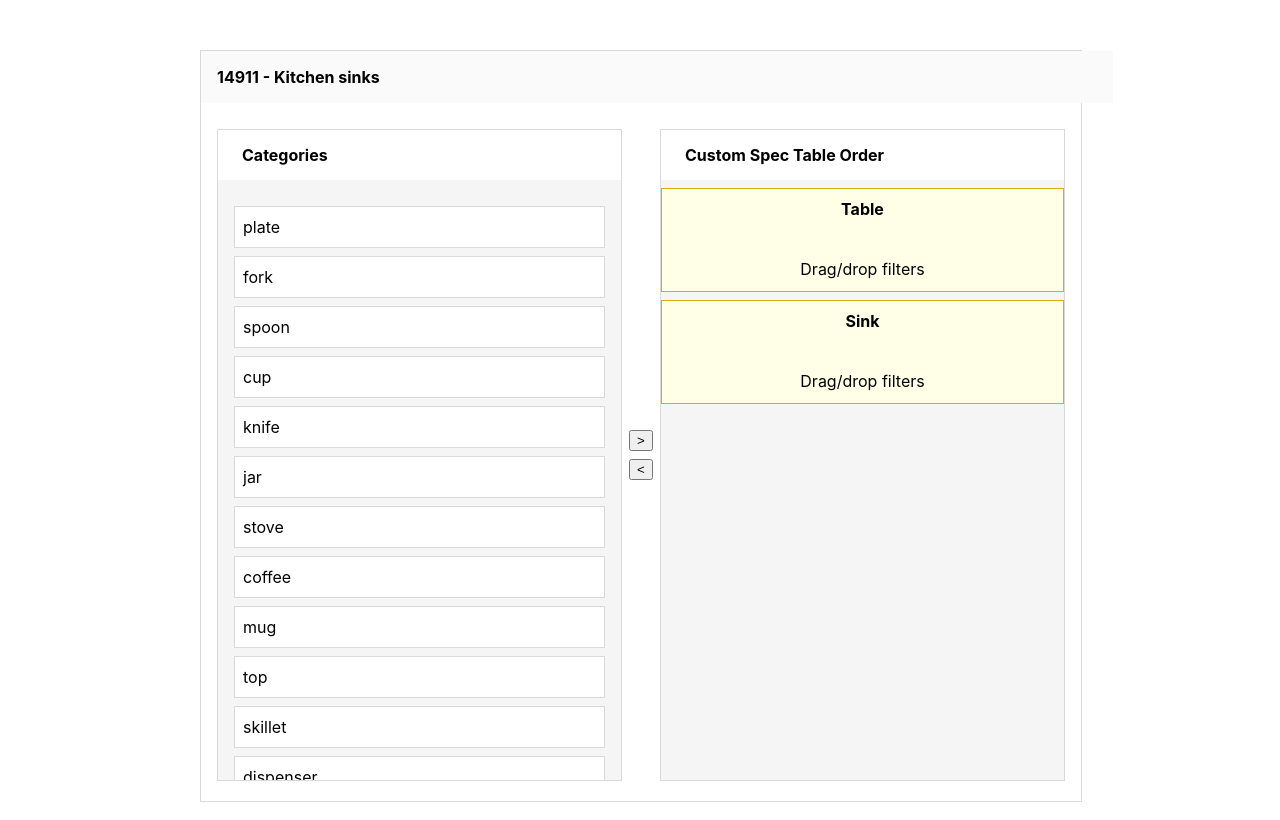
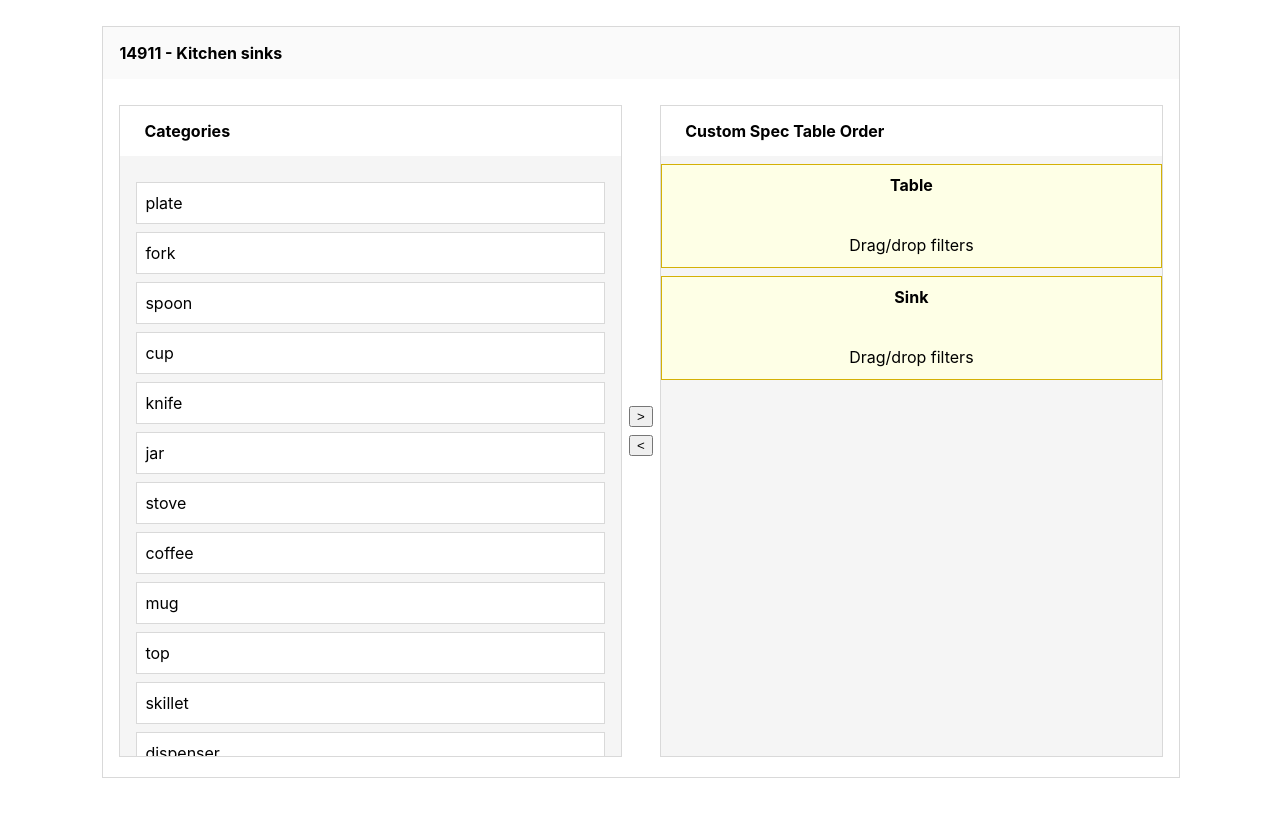
Before and after one commit to ricardomejiasilva/drag-drop-spec-tables, a React (Create React App) app: page / in a window 1280 px wide. Shown: the top 820 px of the page. Built offline with nearby package versions, Linux system fonts and the light colour scheme.

Commit message:
style  changes for sandbox

```diff
--- a/src/App.css
+++ b/src/App.css
@@ -13,7 +13,7 @@ p {
 }
 
 .App {
-  padding: 50px 200px;
+  padding: 2% 8%;
 }
 
 .search {
@@ -40,7 +40,6 @@ p {
   background-color: #fafafa;
   font-weight: 700;
   height: 20px;
-  width: 100%;
   padding: 16px;
   margin-bottom: 10px;
 }
```
